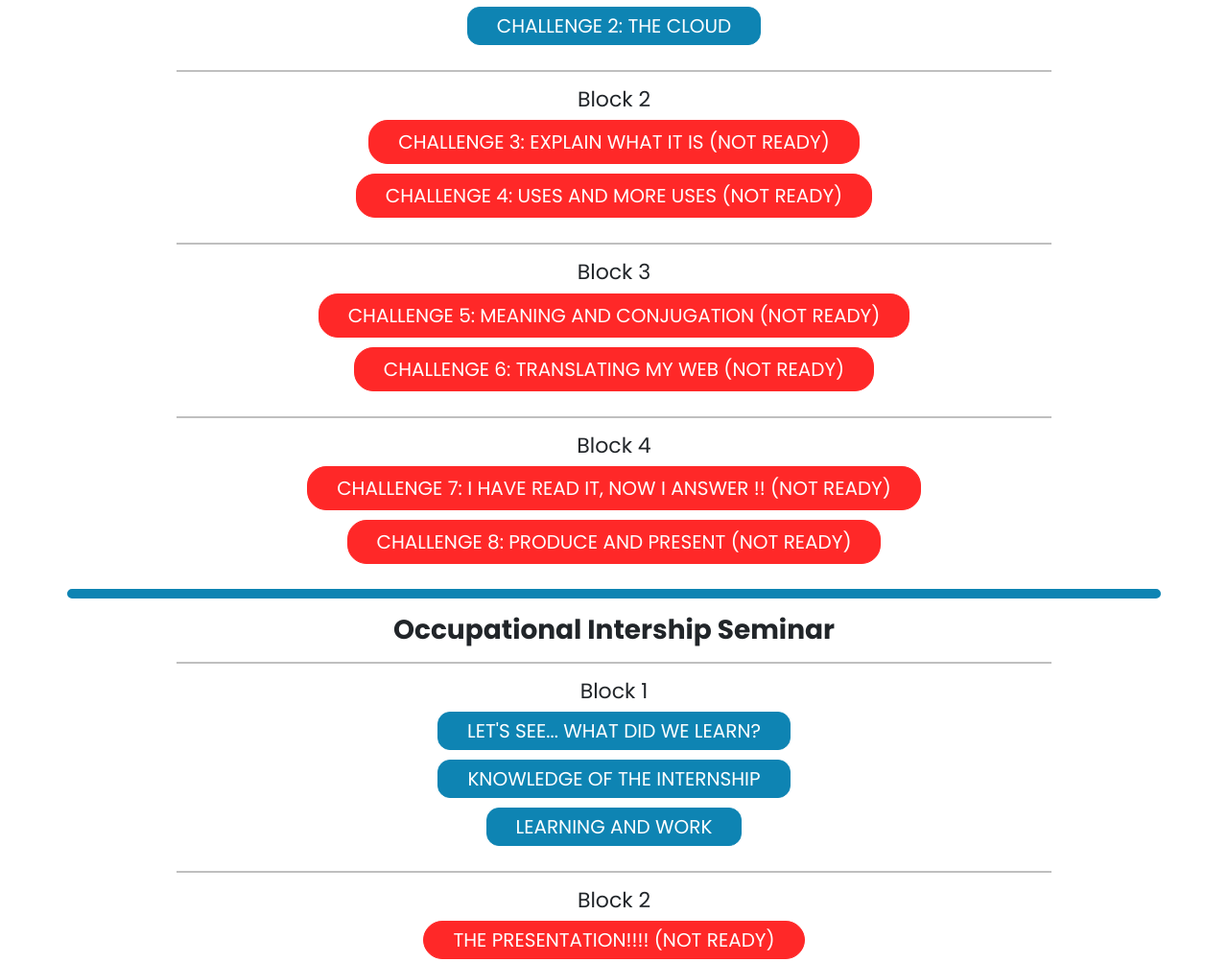
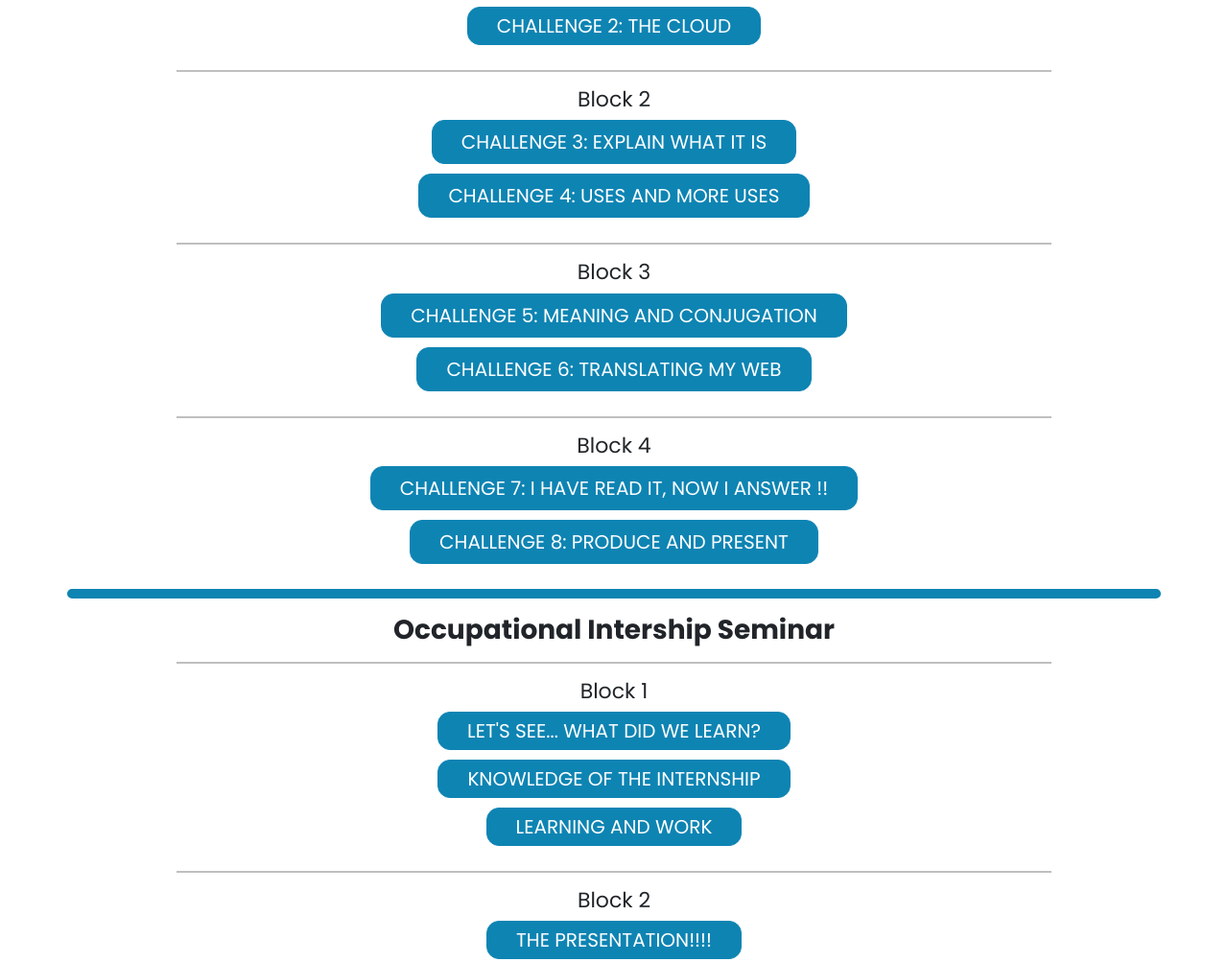
Before and after one commit to pdvsarusiamaterial/skyveless.github.io, a plain HTML site: page portfolio.html in a window 1280 px wide. Shown: the part 443-1446 px from the top of the page at 96% size. Drawn offline with nearby package versions, Linux system fonts and the light colour scheme; some packages are replaced by stand-ins of ours.

Commit message:
All Post Uploaded!

```diff
--- a/portfolio.html
+++ b/portfolio.html
@@ -11,6 +11,7 @@
   <meta name="keywords" content="" />
   <meta name="description" content="" />
   <meta name="author" content="" />
+  <link href="images/icon.ico" rel="icon">
 
   <title>Dámaso Bellorín | Portfolio</title>
 
@@ -100,30 +101,30 @@
           </a>
           <hr class="linebl">
         <h6 class="blocks">Block 2</h6>
-          <a href="nonready.html" class="read_btn_nonalt">
-            Challenge 3: Explain what it is (Not Ready)
+          <a href="https://docs.google.com/document/d/1VZkaFTEzg3jjYA9oo4znLE5x8q-hB4M-vs_NibtygZk/edit?tab=t.0" class="read_btn_alt">
+            Challenge 3: Explain what it is
           </a>
           <br>
-          <a href="nonready.html" class="read_btn_nonalt">
-            Challenge 4: Uses and more uses (Not Ready)
+          <a href="https://drive.google.com/file/d/1U3aUnZZIFM-t7M8i7UXLnP2bi9k7dsUe/view?usp=sharing" class="read_btn_alt">
+            Challenge 4: Uses and more uses
           </a>
           <hr class="linebl">
         <h6 class="blocks">Block 3</h6>
-          <a href="nonready.html" class="read_btn_nonalt">
-            Challenge 5: Meaning and Conjugation (Not Ready)
+          <a href="https://docs.google.com/document/d/1_RrG-mcO_KxegwzAkpN64bfnXttmt4F1/edit?usp=sharing&ouid=103064418716971547936&rtpof=true&sd=true" class="read_btn_alt">
+            Challenge 5: Meaning and Conjugation
           </a>
           <br>
-          <a href="nonready.html" class="read_btn_nonalt">
-            Challenge 6: Translating my Web (Not Ready)
+          <a href="https://drive.google.com/file/d/18wgaz_mdHkuKDznBj055CSui8Znu6VEi/view?usp=sharing" class="read_btn_alt">
+            Challenge 6: Translating my Web
           </a>
           <hr class="linebl">
         <h6 class="blocks">Block 4</h6>
-          <a href="nonready.html" class="read_btn_nonalt">
-            Challenge 7: I have read it, now I answer !! (Not Ready)
+          <a href="https://drive.google.com/file/d/1MN4I2QcyNknuaG0fgfAQY8-YaGcFzFT0/view?usp=sharing" class="read_btn_alt">
+            Challenge 7: I have read it, now I answer !!
           </a>
           <br>
-          <a href="nonready.html" class="read_btn_nonalt">
-            Challenge 8: Produce and Present (Not Ready)
+          <a href="https://drive.google.com/file/d/17qvR4wjLXu4C7FJff_7Ywo_e0RRdHeEB/view?usp=sharing" class="read_btn_alt">
+            Challenge 8: Produce and Present
           </a>
         </h5>
         <hr class="linesub">
@@ -133,23 +134,23 @@
         <hr class="linebl">
         <h6 class="blocks">Block 1</h6>
         <h5>
-          <a href="nonready.html" class="read_btn_alt">
+          <a href="https://drive.google.com/file/d/1QpAd3ZWaUD3lur5ufVMlripnEa7d6feN/view?usp=sharing" class="read_btn_alt">
             Let's see... what did we learn?
           </a>
           <br>
-          <a href="nonready.html" class="read_btn_alt">
+          <a href="https://docs.google.com/document/d/1tQZT8ojIvOGBtNSmiCm-TJYsjKa-vykc/edit?usp=sharing&ouid=103064418716971547936&rtpof=true&sd=true" class="read_btn_alt">
             Knowledge of the Internship
           </a>
           <br>
-          <a href="nonready.html" class="read_btn_alt">
+          <a href="https://www.canva.com/design/DAGSQd07UWY/W8AvROYNejJF9Pjs37P0xw/edit" class="read_btn_alt">
             Learning and work
           </a>
           <hr class="linebl">
         </h5>
         <h6 class="blocks">Block 2</h6>
         <h5>
-          <a href="nonready.html" class="read_btn_nonalt">
-            The presentation!!!! (Not Ready)
+          <a href="https://www.canva.com/design/DAGTrBLvwXw/VVZubi8fdbHIq4a5uUC_Dg/edit" class="read_btn_alt">
+            The presentation!!!!
           </a>
         </h5>
         <hr class="linesub">
```
Also changed, not shown: index.html (+2 -0 lines), nonready.html (+1 -0 lines), team.html (+1 -0 lines), images/icon.ico (added).
